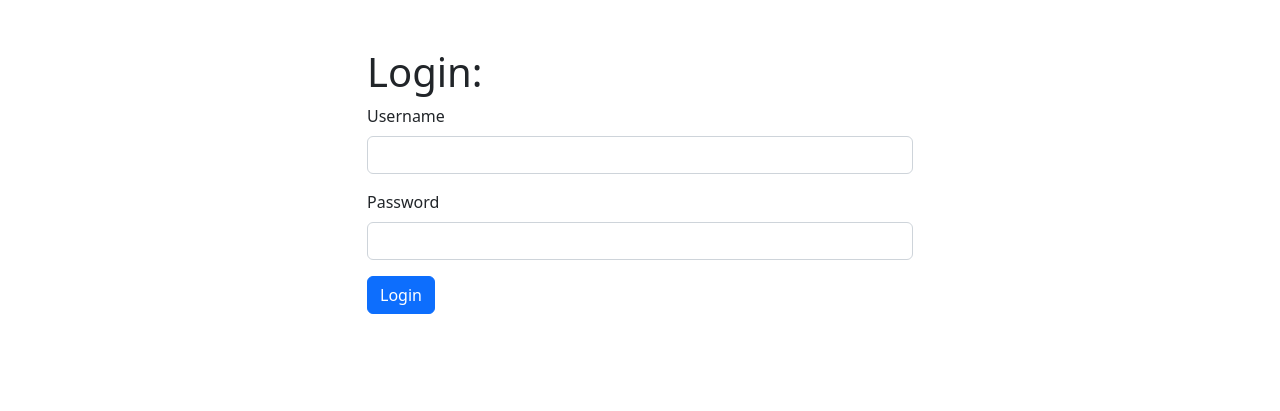
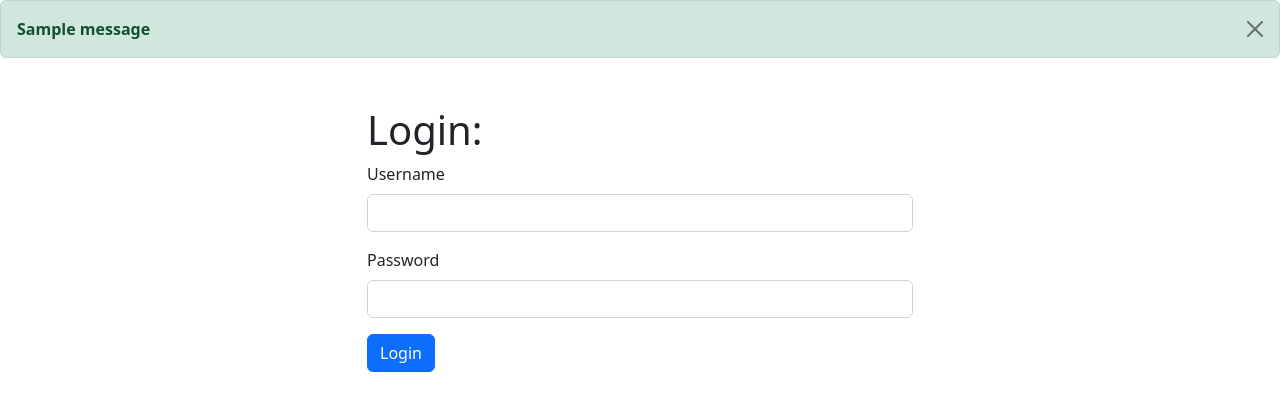
Before and after one commit to gurnitha/dj5-medium-clone-last-trail, a Django app: page /user/login/ in a window 1280 px wide. Shown: the part 75-486 px from the top of the page. Run offline with Django 4.2, Linux system fonts and the light colour scheme; tables that the repository leaves empty hold one stand-in row (values such as "Sample post"); one stand-in notice (Sample message) is shown; some libraries are stand-ins or nearby versions.

Commit message:
4. Login - part 3: Add django messages

```diff
--- a/templates/base.html
+++ b/templates/base.html
@@ -13,6 +13,10 @@
     {% include 'inc/navbar.html' %}
     <!--============================= Navbar end =============================-->
 
+    <!--============================= Django messages =============================-->
+    {% include 'inc/messages.html' %}
+    <!--============================= Django messages end =============================-->
+
     {% block content %}
     {% endblock content %}
 
--- /dev/null
+++ b/templates/inc/messages.html
@@ -0,0 +1,8 @@
+{% if messages %}
+    {% for message in messages %}
+    <div class="alert alert-{{ message.tags }} alert-dismissible fade show" role="alert">
+        <strong>{{ message }} </strong>
+        <button type="button" class="btn-close" data-bs-dismiss="alert" aria-label="Close"></button>
+    </div>
+    {% endfor %}
+{% endif %}
```
Also changed, not shown: README.md.
